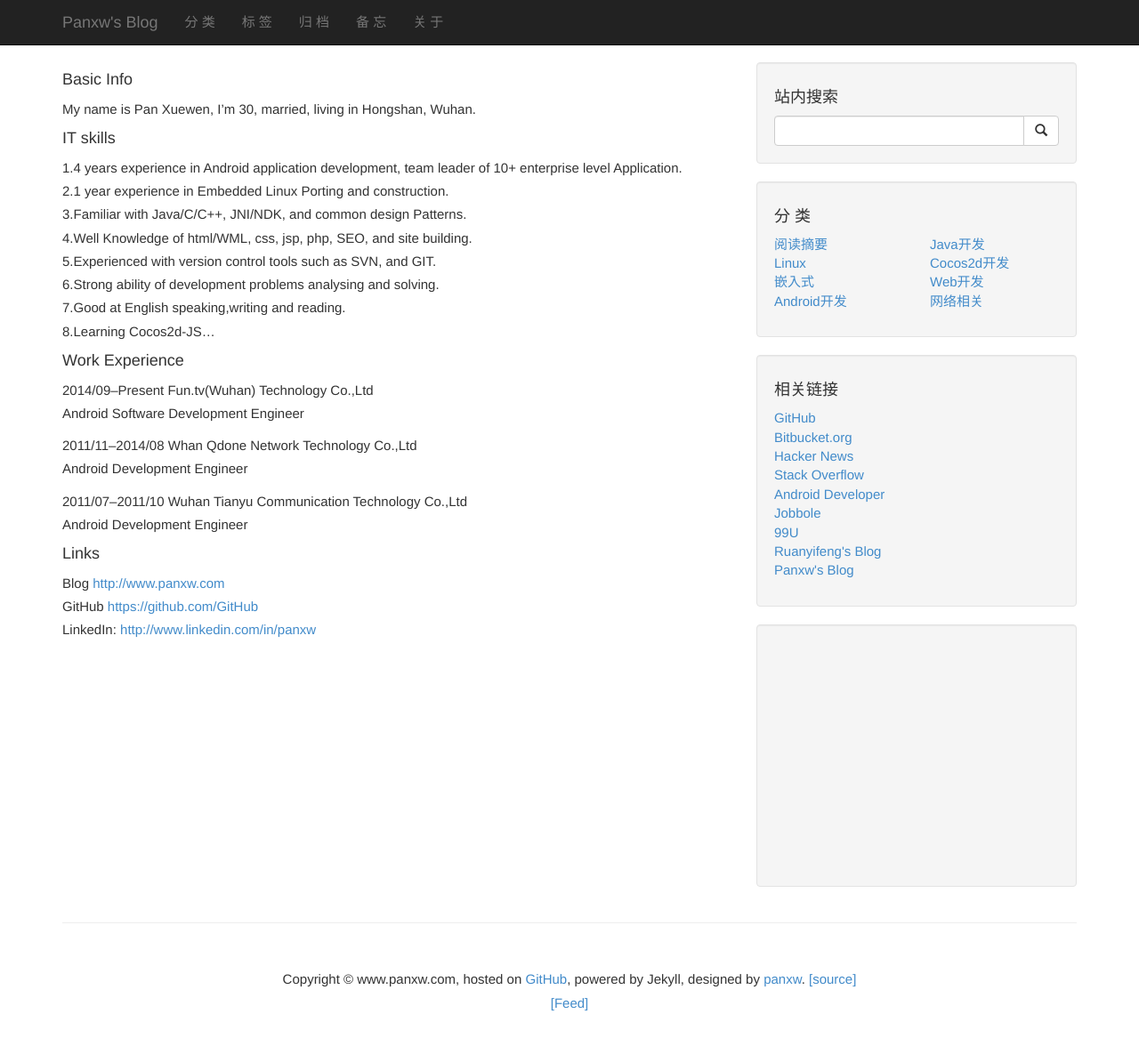
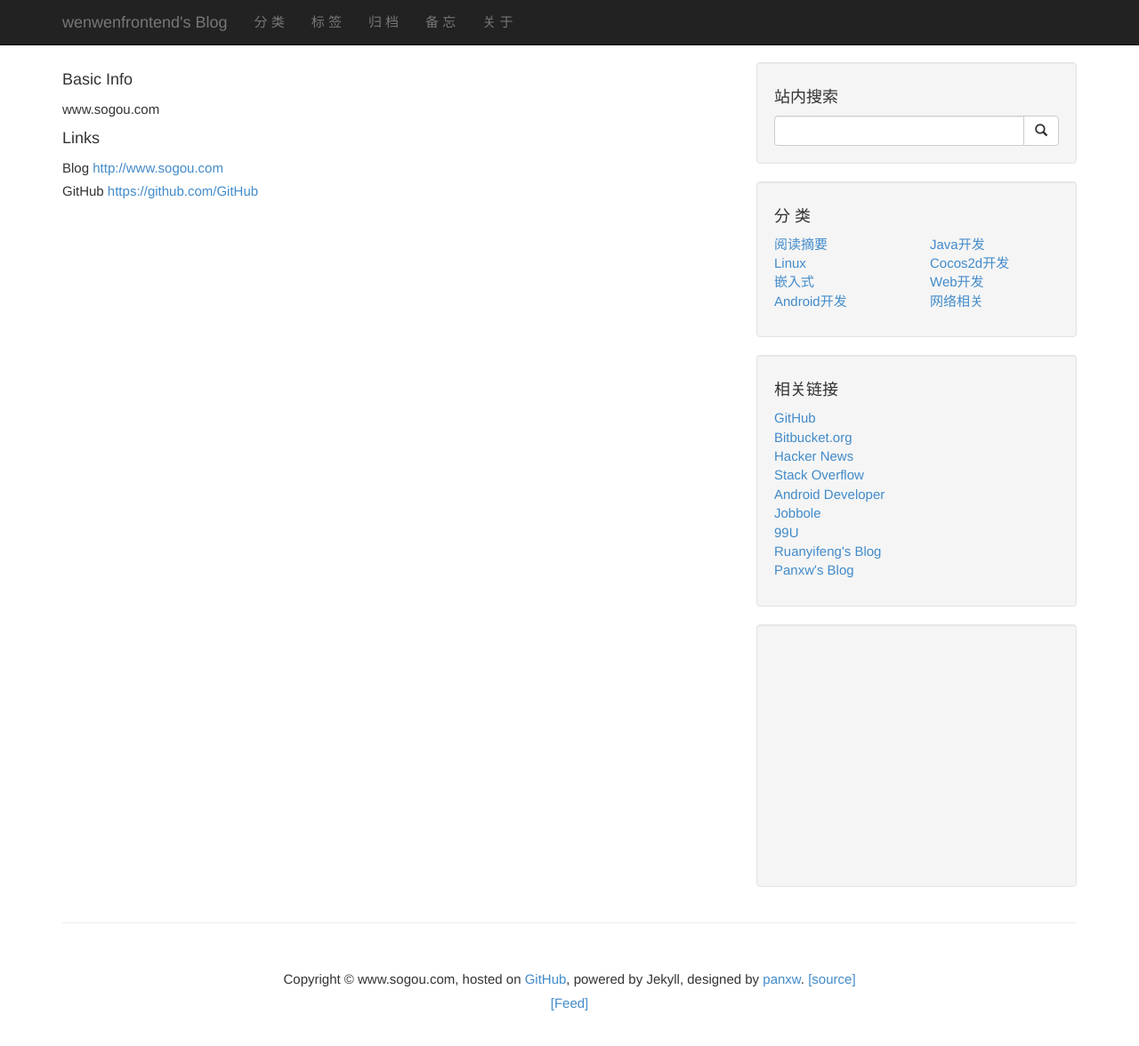
Before and after one commit to sarahbear/blogDemo, a Jekyll site: the page built from about.md, in a window 1280 px wide and 1201 px high. Shown: the top 1176 px of the window at 89% size. Built offline with Jekyll 4.4.1, drawn with Linux system fonts in a browser that asks for light colours; Markdown is read by kramdown in place of the engine named in the settings; comment, search, counter and statistics services are not loaded.

Commit message:
update README.md

```diff
--- a/CNAME
+++ b/CNAME
@@ -1 +1 @@
-www.panxw.com
+www.sogou.com
--- a/_config.yml
+++ b/_config.yml
@@ -10,12 +10,12 @@ paginate: 8
 paginate_path: "page:num"
 
 # presonal config
-domain: www.panxw.com
-title: Panxw's Blog
+domain: www.sogou.com
+title: wenwenfrontend's Blog
 description: Android, Cocos2d, Java Web, Linux, reading...
-author: Steven Pan
-email: winfirm#163.com
-github: panxw
+author: colin
+email: lirui@sogou-inc.com
+github: wenwenfrontend
 
 config:
   js_dir:
--- a/about.md
+++ b/about.md
@@ -3,32 +3,11 @@ layout: default
 title: "关于：About"
 ---
 ####Basic Info
-My name is Pan Xuewen, I'm 30, married, living in Hongshan, Wuhan.
-
-####IT skills
-1.4 years experience in Android application development, team leader of 10+ enterprise level Application.
-2.1 year experience in Embedded Linux Porting and construction.
-3.Familiar with Java/C/C++, JNI/NDK, and common design Patterns.
-4.Well Knowledge of html/WML, css, jsp, php, SEO, and site building.
-5.Experienced with version control tools such as SVN, and GIT.
-6.Strong ability of development problems analysing and solving.
-7.Good at English speaking,writing and reading.
-8.Learning Cocos2d-JS...
-
-####Work Experience
-2014/09--Present  Fun.tv(Wuhan) Technology Co.,Ltd
-Android Software Development Engineer
-
-2011/11--2014/08  Whan Qdone Network Technology Co.,Ltd
-Android Development Engineer
-
-2011/07--2011/10  Wuhan Tianyu Communication Technology Co.,Ltd
-Android Development Engineer
+www.sogou.com
 
 ####Links
 Blog    <http://{{ site.domain }}>
 GitHub  <https://github.com/{{ site.github }}>
-LinkedIn: <http://www.linkedin.com/in/panxw>
 
 <!-- Blog Comments -->
 <div class="media">
```
Also changed, not shown: README.md.
